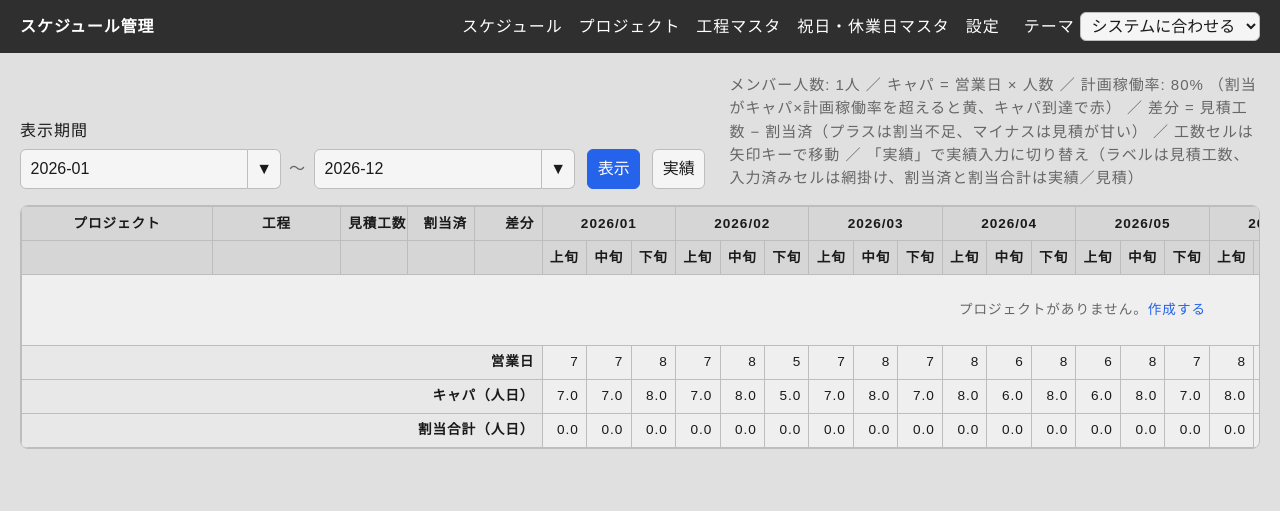
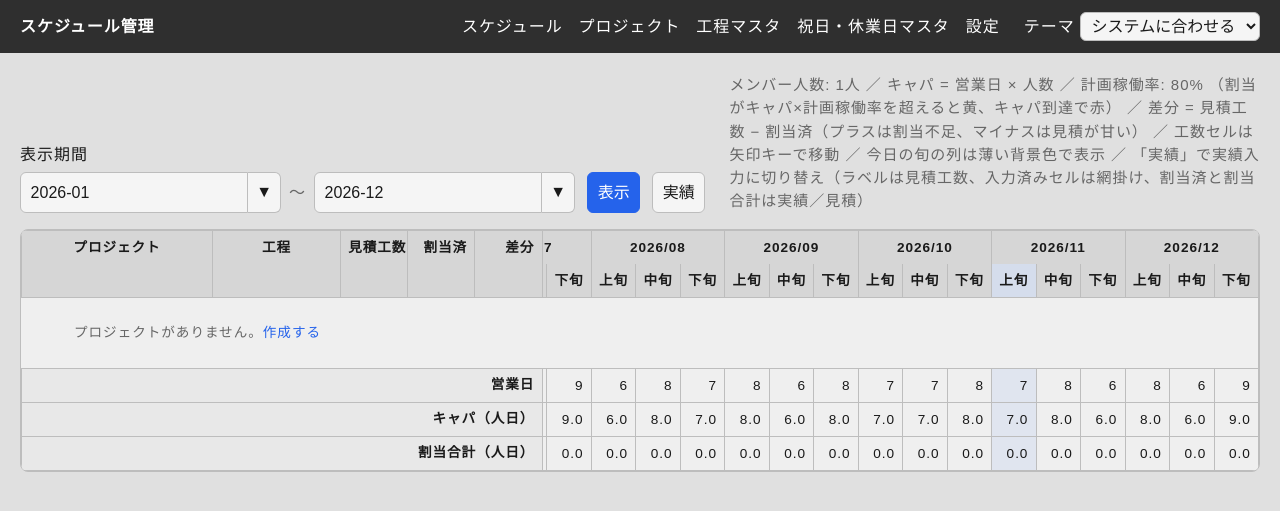
Before and after one commit to landwarrior/schedule_manager, a Flask app: page / in a window 1280 px wide. Shown: the top 511 px of the page. Run offline with Flask 3, Linux system fonts and the light colour scheme; data comes from the database, SQL or seed files in the repository; data that the repository does not hold is empty; parts of the project's set-up code (start-up, migrations or seed data) failed here and were passed over.

Commit message:
スケジュール画面で今日の旬が分かるようにする
セル選択中の強調と重なっても位置が分かるよう、今日の旬の列を薄い背景で示す。

```diff
--- a/app.py
+++ b/app.py
@@ -20,6 +20,7 @@ from calendar_util import (
     allocation_status,
     business_days,
     capacity,
+    current_period,
     is_period_in_range,
     is_valid_effort,
     iter_months,
@@ -387,6 +388,7 @@ def schedule() -> ResponseReturnValue:
         )
 
     contract_name = (settings["contract_name"] or "").strip() if settings else ""
+    current_ym, current_decade = current_period()
 
     return render_template(
         "schedule.html",
@@ -395,6 +397,8 @@ def schedule() -> ResponseReturnValue:
         display_to=display_to,
         months=months,
         decade_labels=DECADE_LABELS,
+        current_ym=current_ym,
+        current_decade=current_decade,
         projects=project_rows,
         summary=summary,
         member_count=member_count,
--- a/calendar_util.py
+++ b/calendar_util.py
@@ -72,6 +72,35 @@ def format_ym(year: int, month: int) -> str:
         str: YYYY-MM 形式の文字列。
     """
     return f"{year:04d}-{month:02d}"
+
+
+def decade_of(day: date) -> int:
+    """日付が属する旬を返す.
+
+    Args:
+        day (date): 判定する日付。
+
+    Returns:
+        int: 旬（1=上旬, 2=中旬, 3=下旬）。
+    """
+    if day.day <= 10:
+        return 1
+    if day.day <= 20:
+        return 2
+    return 3
+
+
+def current_period(today: date | None = None) -> tuple[str, int]:
+    """基準日が属する年月と旬を返す.
+
+    Args:
+        today (date | None): 基準日。省略時は今日。
+
+    Returns:
+        tuple[str, int]: (YYYY-MM, 旬) のタプル。
+    """
+    day = date.today() if today is None else today
+    return format_ym(day.year, day.month), decade_of(day)
 
 
 def normalize_ym(value: str | None) -> str:
--- a/static/schedule.js
+++ b/static/schedule.js
@@ -158,6 +158,27 @@
     } else if (key === "ArrowDown") {
       moveEffortInput(event.target, 1, 0);
     }
+  }
+
+  function scrollCurrentPeriodIntoView() {
+    const head = document.querySelector(".schedule-table thead th.decade-head.col-current");
+    if (!head || !table) {
+      return;
+    }
+    const scrollRoot = head.closest(".table-scroll");
+    if (!scrollRoot) {
+      return;
+    }
+
+    const stickyWidth = Number.parseFloat(getComputedStyle(table).getPropertyValue("--sticky-cols-width")) || 0;
+    const pad = 8;
+    const rootRect = scrollRoot.getBoundingClientRect();
+    const headRect = head.getBoundingClientRect();
+    const viewLeft = rootRect.left + scrollRoot.clientLeft + stickyWidth + pad;
+    const viewRight = rootRect.left + scrollRoot.clientLeft + scrollRoot.clientWidth - pad;
+    const viewWidth = Math.max(viewRight - viewLeft, headRect.width);
+    const targetLeft = viewLeft + (viewWidth - headRect.width) / 2;
+    scrollRoot.scrollLeft += headRect.left - targetLeft;
   }
 
   function clearActiveColumn() {
@@ -383,5 +404,6 @@
   }
 
   syncStickyOffsets();
+  scrollCurrentPeriodIntoView();
   window.addEventListener("resize", syncStickyOffsets);
 })();
--- a/static/style.css
+++ b/static/style.css
@@ -11,6 +11,8 @@ html[data-theme="system"] {
   --project-divider: #8a8a8a;
   --accent: #2563eb;
   --button-bg: #2563eb;
+  --current-col-bg: #d5ddec;
+  --current-col-tint: rgba(37, 99, 235, 0.07);
   --button-text: #ffffff;
   --button-border: #2563eb;
   --danger: #b91c1c;
@@ -58,6 +60,8 @@ html[data-theme="dark"] {
   --project-divider: #707070;
   --accent: #8bb4e8;
   --button-bg: #3a4f6a;
+  --current-col-bg: #32373e;
+  --current-col-tint: rgba(6, 12, 22, 0.24);
   --button-text: #d5dbe6;
   --button-border: #4a6280;
   --danger: #f87171;
@@ -102,6 +106,8 @@ html[data-theme="dark"] {
     --project-divider: #707070;
     --accent: #8bb4e8;
     --button-bg: #3a4f6a;
+    --current-col-bg: #32373e;
+    --current-col-tint: rgba(6, 12, 22, 0.24);
     --button-text: #d5dbe6;
     --button-border: #4a6280;
     --danger: #f87171;
@@ -687,6 +693,14 @@ legend {
   box-shadow: inset 0 -3px 0 var(--text);
 }
 
+.schedule-table thead th.decade-head.col-current {
+  background: var(--current-col-bg);
+}
+
+.schedule-table td.col-current {
+  box-shadow: inset 0 0 0 9999px var(--current-col-tint);
+}
+
 .effort-input.saving { outline: 2px solid var(--accent); }
 .effort-input.error {
   outline: 2px solid var(--danger);
--- a/templates/schedule.html
+++ b/templates/schedule.html
@@ -29,6 +29,7 @@
       （割当がキャパ×計画稼働率を超えると黄、キャパ到達で赤）
       ／ 差分 = 見積工数 − 割当済（プラスは割当不足、マイナスは見積が甘い）
       ／ 工数セルは矢印キーで移動
+      ／ 今日の旬の列は薄い背景色で表示
       ／ 「実績」で実績入力に切り替え（ラベルは見積工数、入力済みセルは網掛け、割当済と割当合計は実績／見積）
     </p>
   </div>
@@ -67,7 +68,12 @@
         <th class="sticky-col col-meta3"></th>
         {% for ym in months %}
           {% for d in [1, 2, 3] %}
-            <th class="decade-head" data-ym="{{ ym }}" data-decade="{{ d }}">{{ decade_labels[d] }}</th>
+            <th
+              class="decade-head{% if ym == current_ym and d == current_decade %} col-current{% endif %}"
+              data-ym="{{ ym }}"
+              data-decade="{{ d }}"
+              {% if ym == current_ym and d == current_decade %}aria-current="date" title="現在の期間"{% endif %}
+            >{{ decade_labels[d] }}</th>
           {% endfor %}
         {% endfor %}
       </tr>
@@ -108,7 +114,7 @@
             </td>
             <td class="sticky-col col-meta3 num {% if phase.diff > 0 %}warn{% elif phase.diff < 0 %}diff-over{% endif %}" data-phase-diff="{{ project.id }}-{{ phase.id }}">{{ '%.1f'|format(phase.diff) }}</td>
             {% for cell in phase.cells %}
-              <td class="phase-cell color-{{ phase.color }} {% if cell.active %}active{% endif %} {% if cell.actual %}has-actual{% endif %}">
+              <td class="phase-cell color-{{ phase.color }} {% if cell.active %}active{% endif %} {% if cell.actual %}has-actual{% endif %}{% if cell.ym == current_ym and cell.decade == current_decade %} col-current{% endif %}">
                 <label class="effort-field">
                   <span class="effort-float-label" aria-hidden="true">{{ '%.1f'|format(cell.effort) if cell.effort else '' }}</span>
                   <input
@@ -131,7 +137,7 @@
           {% else %}
             <td class="sticky-col col-meta1" colspan="3">期間のみ</td>
             {% for cell in phase.cells %}
-              <td class="phase-cell color-{{ phase.color }} {% if cell.active %}active{% endif %}">
+              <td class="phase-cell color-{{ phase.color }} {% if cell.active %}active{% endif %}{% if cell.ym == current_ym and cell.decade == current_decade %} col-current{% endif %}">
                 {% if cell.active %}●{% endif %}
               </td>
             {% endfor %}
@@ -144,19 +150,19 @@
       <tr>
         <th class="sticky-col col-project summary-label" colspan="5">営業日</th>
         {% for item in summary %}
-          <td class="num" data-biz="{{ item.ym }}-{{ item.decade }}">{{ item.business_days }}</td>
+          <td class="num{% if item.ym == current_ym and item.decade == current_decade %} col-current{% endif %}" data-biz="{{ item.ym }}-{{ item.decade }}">{{ item.business_days }}</td>
         {% endfor %}
       </tr>
       <tr>
         <th class="sticky-col col-project summary-label" colspan="5">キャパ（人日）</th>
         {% for item in summary %}
-          <td class="num" data-cap="{{ item.ym }}-{{ item.decade }}">{{ '%.1f'|format(item.capacity) }}</td>
+          <td class="num{% if item.ym == current_ym and item.decade == current_decade %} col-current{% endif %}" data-cap="{{ item.ym }}-{{ item.decade }}">{{ '%.1f'|format(item.capacity) }}</td>
         {% endfor %}
       </tr>
       <tr>
         <th class="sticky-col col-project summary-label" colspan="5">割当合計（人日）</th>
         {% for item in summary %}
-          <td class="num {% if item.status == 'over' %}cap-over{% elif item.status == 'warn' %}cap-warn{% endif %}" data-sum="{{ item.ym }}-{{ item.decade }}">
+          <td class="num {% if item.status == 'over' %}cap-over{% elif item.status == 'warn' %}cap-warn{% endif %}{% if item.ym == current_ym and item.decade == current_decade %} col-current{% endif %}" data-sum="{{ item.ym }}-{{ item.decade }}">
             <span class="sum-single">{{ '%.1f'|format(item.allocated) }}</span>
             <span class="sum-fraction" aria-hidden="true" title="分子は実績工数、分母は見積工数">
               <span class="sum-num">{{ '%.1f'|format(item.actual) }}</span>
```
Also changed, not shown: powered_by_golang/static/schedule.js (+22 -0 lines), powered_by_golang/static/style.css (+14 -0 lines), powered_by_golang/templates/schedule.html (+7 -6 lines), README.md, 3 other files.
